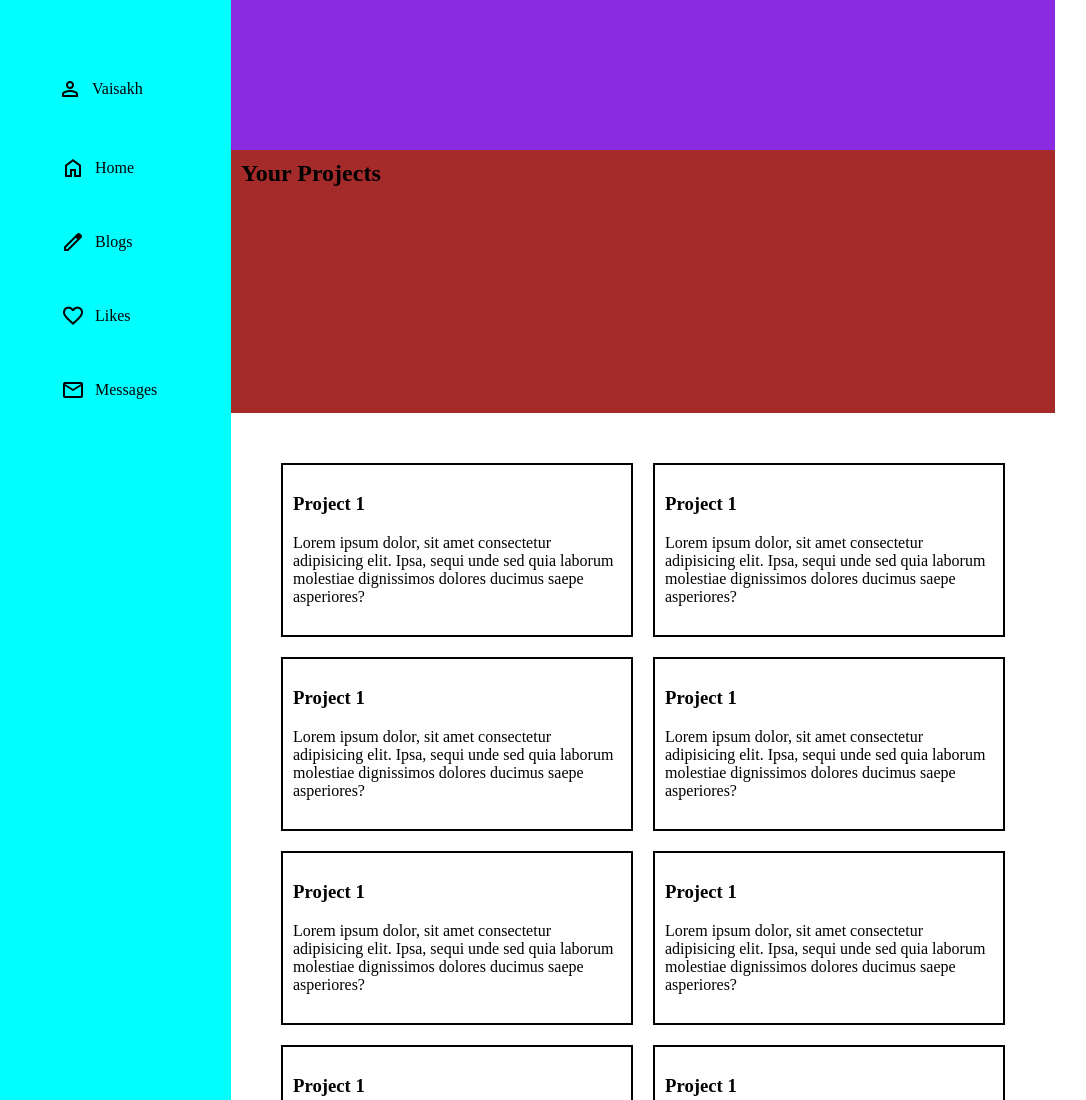
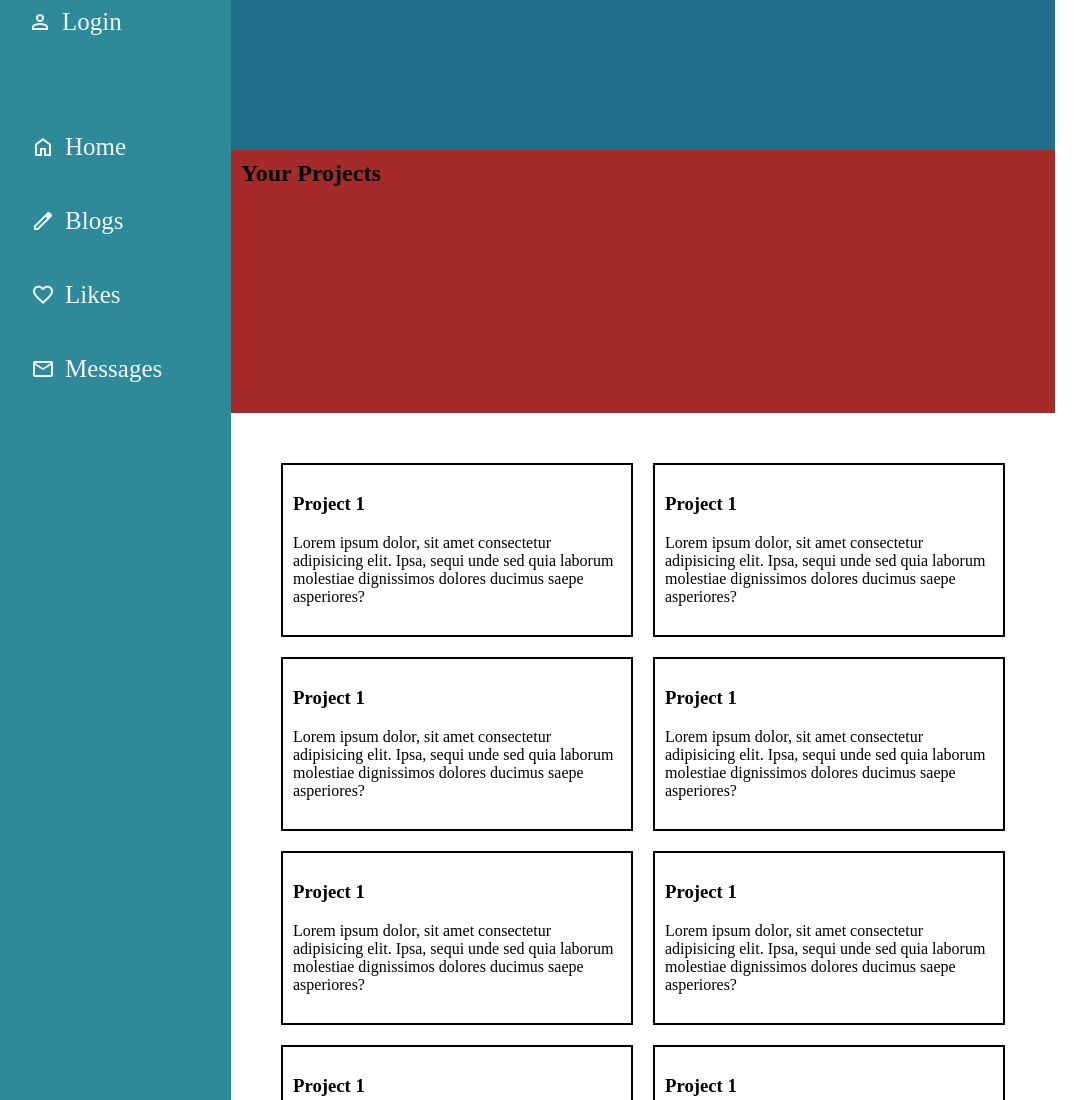
Before and after one commit to Vaisakh-RS/Admin-Dashboard, a plain HTML site: page index.html in a window 1280 px wide. Shown: the top 1100 px of the page, without its empty margins (19-1105 px from the left). Drawn offline with nearby package versions, Linux system fonts and the light colour scheme.

```diff
--- a/index.html
+++ b/index.html
@@ -19,7 +19,7 @@
                     <span class="material-symbols-outlined">
                         person
                     </span>
-                    Vaisakh
+                    Login
                 </li>
             </div>
             <ul class="links">
--- a/styles.css
+++ b/styles.css
@@ -15,7 +15,7 @@ body{
     grid-template-rows: 1fr 5fr 1fr;
     grid-column:2/3;
     grid-row:1/2;
-    background-color: blueviolet;
+    background-color:rgb(31, 110, 140);
 }
 
 .nav{
@@ -34,7 +34,9 @@ body{
     grid-template-rows: 100px 300px 300px;
     grid-column: 1/2;
     grid-row: 1/5;
-    background-color: aqua;
+    background-color: rgb(46, 138, 153);
+    color: aliceblue;
+    font-size: 25px;
 }
 
 .profile .links {
@@ -43,6 +45,7 @@ body{
     align-items: center;
     text-align: center;
     margin: 30px;
+
 }
 
 .links li,
@@ -52,11 +55,13 @@ body{
     list-style-type: none;
     cursor: pointer;
     text-decoration: none;
-    margin: 30px;
+    margin-right: 30px;
+    margin-bottom: 30px;
 }
 
 .profile{
-    margin:37px
+    margin-bottom:37px;
+    margin-left: 37px;
 }
 
 .material-symbols-outlined {
```
